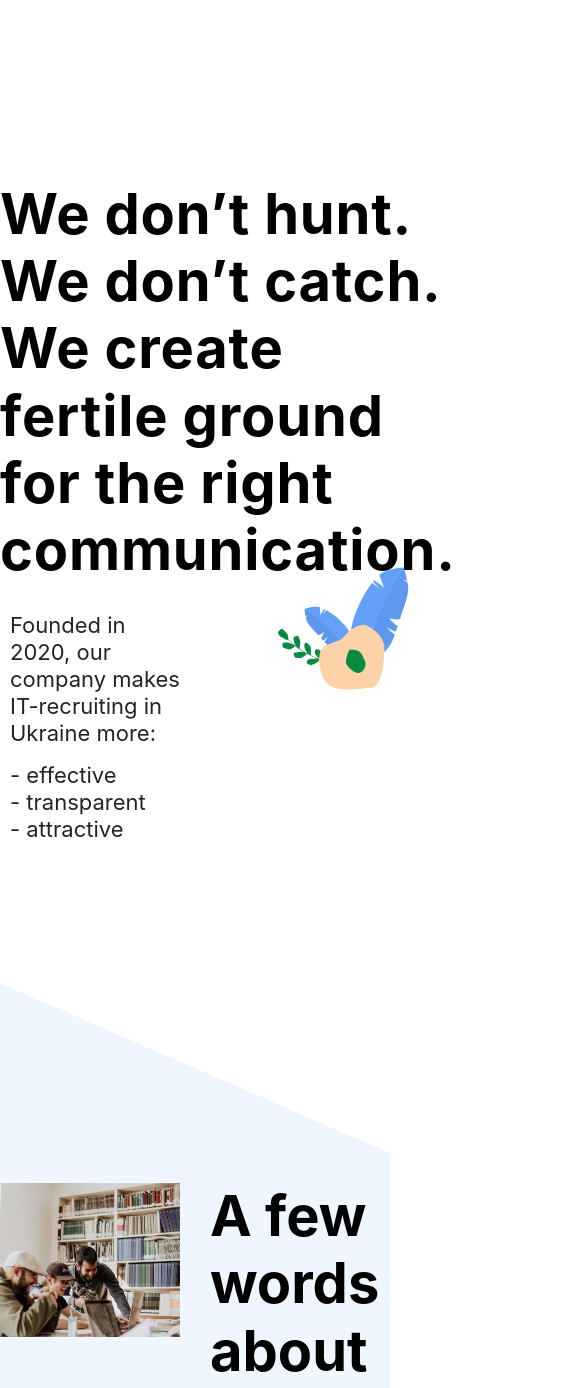
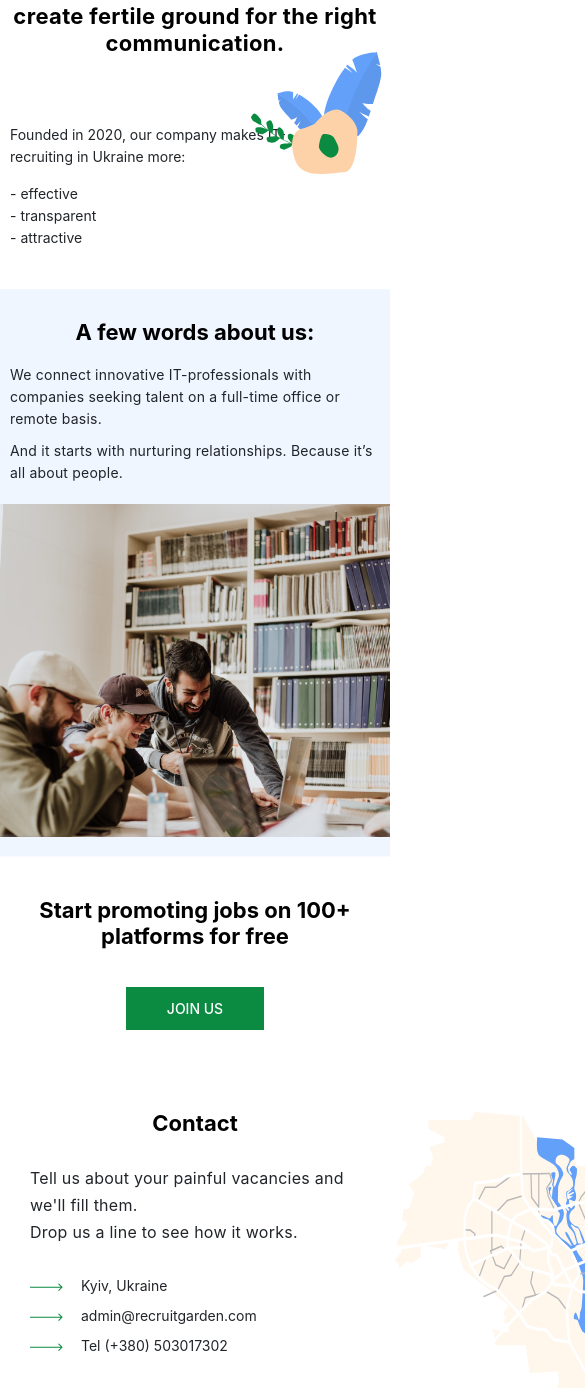
Before and after one commit to kola108/recruitgarden, a website: page dist/about.html in a window 390 px wide. Shown: the part 117-1505 px from the top of the page, 585 px wide, since content can reach past the window. Drawn offline with Linux system fonts and the light colour scheme.

Commit message:
added about.html and not finished mobile-first

```diff
--- a/dev/less/about.less
+++ b/dev/less/about.less
@@ -220,3 +220,88 @@ h2 {
 .menu-socials-icon li {
     padding: 0 10px;
 }
+
+@media all and (max-width: 575.98px) {
+
+    .header {
+        padding: 15px;
+    }
+    .header-right-span {
+        display: none;
+    }
+    .section {
+        margin: 40px 0;
+    }
+    h2 {
+        font-size: 22px;
+        text-align: center;
+    }
+
+    .section-content-text, .section-content-list {
+        font-size: 14px;
+        line-height: 22px;
+    }
+
+    .wrapper-col-6 > .col-12 {
+        padding-top: 40px;
+    }
+
+    .col-illustration {
+        transform: translate(110%,-10%);
+    }
+
+    .container-fluid {
+        clip-path: polygon(100% 0%,100% 100%,0 100%,0 0);
+        padding: 20px 0;
+        > .row {
+            flex-direction: column-reverse;
+        }
+        .col-content {
+            padding: 10px 10px;
+            p {
+                font-size: 14px;
+                line-height: 22px;
+                padding-bottom: 10px;
+            }
+        }
+    }
+    .col-image-illustration {
+        display: none;
+    }
+
+    .btn {
+        padding: 12px 40px;
+    }
+
+    .wrapper-col-6 {
+        position: relative;
+        flex-wrap: wrap;
+        flex-direction: column;
+    }
+
+    .contact-col-text {
+        font-size: 16px;
+    }
+    .contact-info {
+        font-size: 14px;
+        line-height: 30px;
+    }
+
+    .col-map-image {
+        transform: none;
+    }
+
+    .footer {
+        padding: 15px 0;
+        margin-bottom: 40px;
+        .menu-socials {
+            display: none;
+        }
+        .footer-wrapper {
+            flex-direction: column;
+            margin-bottom: 40px;
+        }
+    }
+
+
+}
```
Also changed, not shown: dist/about.html, dist/css/about.min.css.
